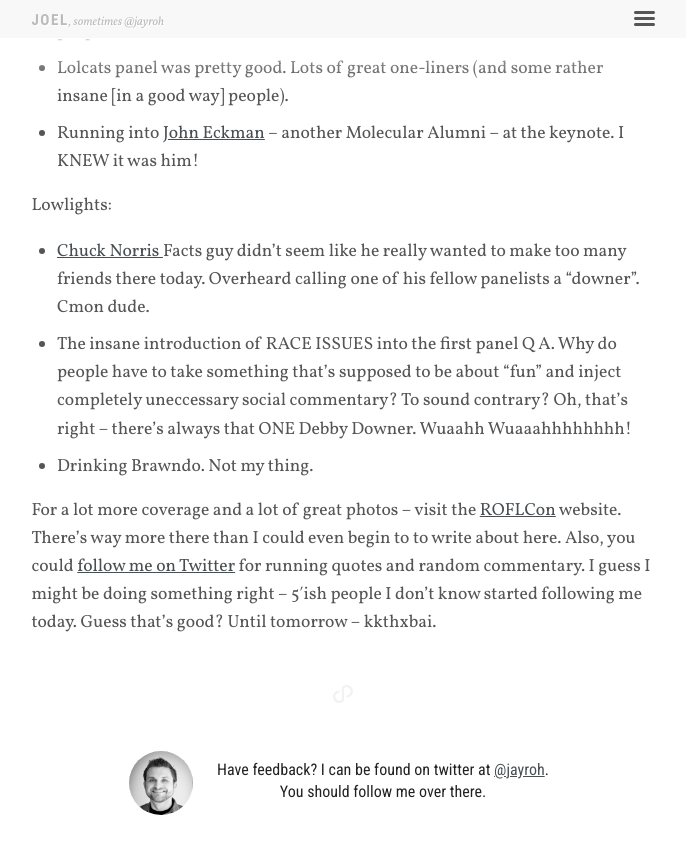
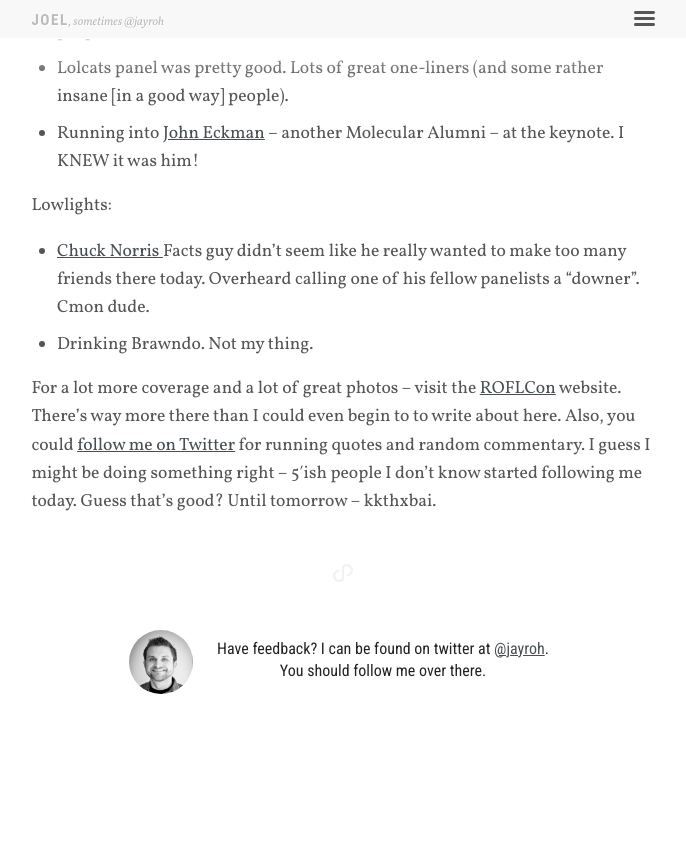
Before and after one commit to jayroh/joeloliveira.com, a Jekyll site: the page built from _posts/2008-04-25-roflcon-day-1.md, in a window 1280 px wide and 900 px high, scrolled down 951 px. Shown: the top 854 px of the window, without its empty margins (297-983 px from the left). Built offline with Jekyll 4.4.1, drawn with Linux system fonts in a browser that asks for light colours; nearby versions of some CDN libraries; Markdown is read by kramdown in place of the engine named in the settings; after the commit the page ends 1729 px from its top, so only the background shows below that.

Commit message:
Past me - congrats on being an ass.
You're an idiot.

```diff
--- a/_posts/2008-04-25-roflcon-day-1.md
+++ b/_posts/2008-04-25-roflcon-day-1.md
@@ -41,7 +41,6 @@ Highlights from the first day:
 Lowlights:
 
 *   [Chuck Norris ][9]Facts guy didn’t seem like he really wanted to make too many friends there today. Overheard calling one of his fellow panelists a “downer”. Cmon dude.
-*   The insane introduction of RACE ISSUES into the first panel Q A. Why do people have to take something that’s supposed to be about “fun” and inject completely uneccessary social commentary? To sound contrary? Oh, that’s right – there’s always that ONE Debby Downer. Wuaahh Wuaaahhhhhhhh!
 *   Drinking Brawndo. Not my thing.
 
  [9]: http://www.chucknorrisfacts.com/
```
